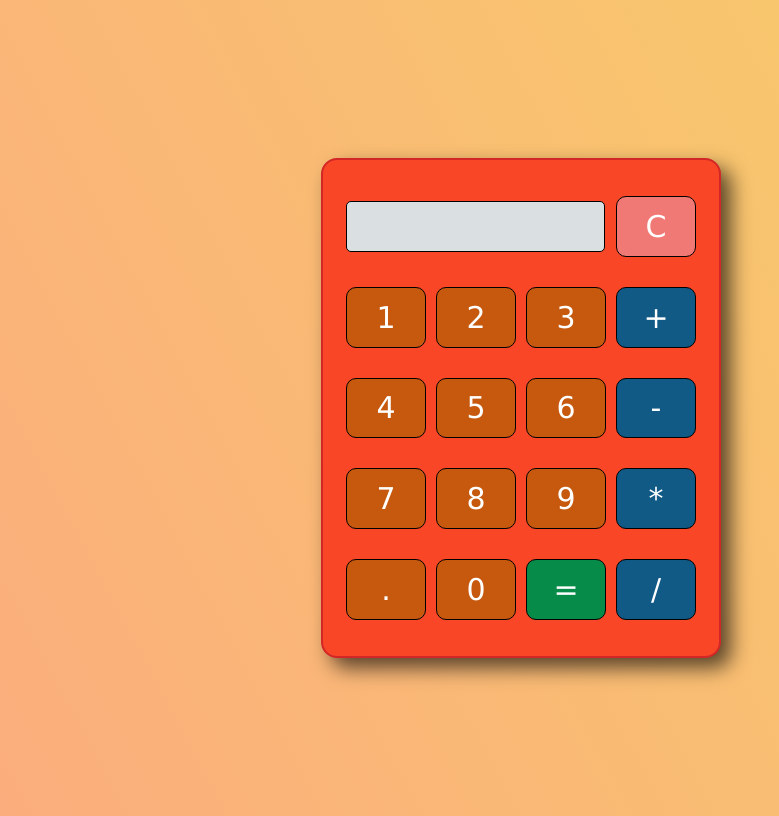
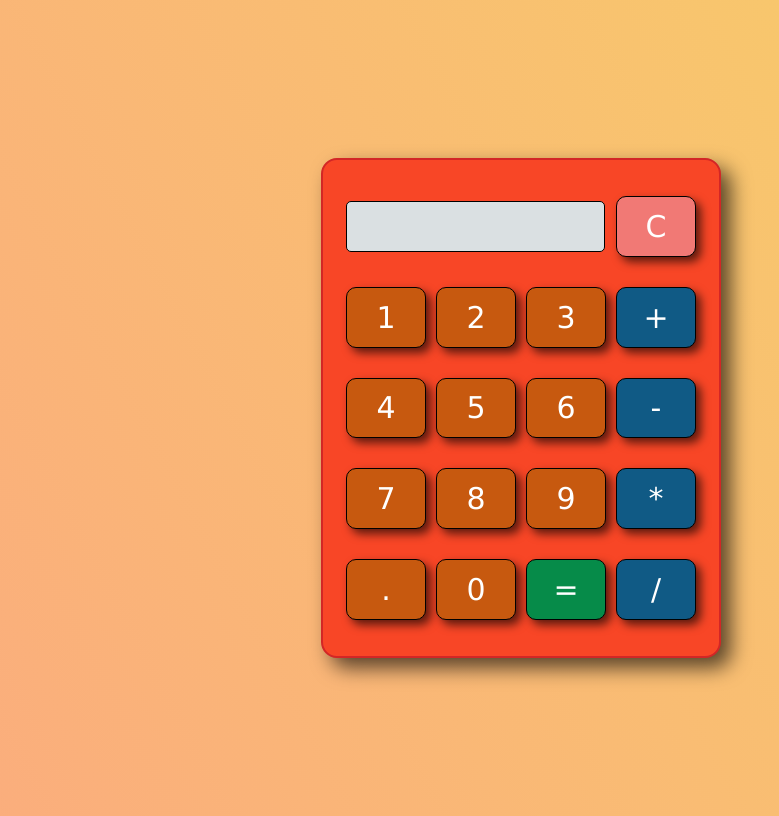
Before and after one commit to marley3000/Calculadora, a plain HTML site: page index.html in a window 1280 px wide. Shown: the whole page, without its empty margins (127-906 px from the left). Drawn offline with Linux system fonts and the light colour scheme.

Commit message:
Cambio de color y shadow

```diff
--- a/index.html
+++ b/index.html
@@ -14,7 +14,7 @@
                 <input type="text" class="display-box" id="result" disabled />
             </td>
             <td>
-                <input class="button" type="button" value="C" onclick="clearScreen()" style="background-color: #f17975;" />
+                <input class="button" type="button" value="C" onclick="clearScreen()" id="clear" />
             </td>
         </tr>
         <tr>
@@ -67,7 +67,7 @@
                 <input type="button" class="button" value="0" onclick="display('0')" />
             </td>
             <td>
-                <input type="button" class="button" value="=" onclick="calculate()" style="background-color: #068b49" />
+                <input type="button" class="button" value="=" onclick="calculate()" id="equal" />
             </td>
             <td>
                 <input type="button" class="button op" value="/" onclick="display('/')" />
--- a/style.css
+++ b/style.css
@@ -33,6 +33,22 @@ body {
     font-size: 22px;
 }
 
+#clear {
+    background-color: #f17975;
+}
+
+#clear:hover {
+    background-color: #eec4c3;
+}
+
+#equal {
+    background-color: #068b49;
+}
+
+#equal:hover {
+    background-color: #60a182;
+}
+
 .button {
     font-family: Verdana, Geneva, Tahoma, sans-serif;
     background-color: rgb(199, 89, 15);
@@ -44,10 +60,11 @@ body {
     outline: none;
     font-size: 30px;
     cursor: pointer;
+    box-shadow: 5px 5px 10px rgba(0, 0, 0, 0.637);
 }
 
 .button:hover {
-    background-color: rgb(138, 233, 240);
+    background-color: rgb(190, 135, 98);
     color: black;
     transform: translateY(5px);
 }
@@ -55,3 +72,7 @@ body {
 .op {
     background-color: #105a85;
 }
+
+.op:hover {
+    background-color: #497188;
+}
```
